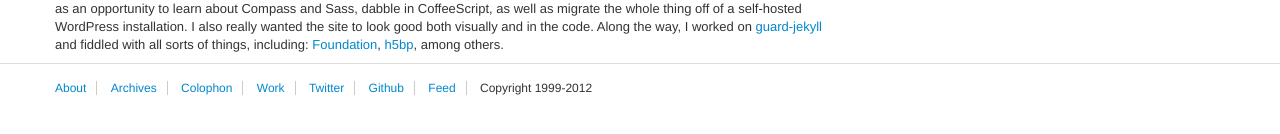
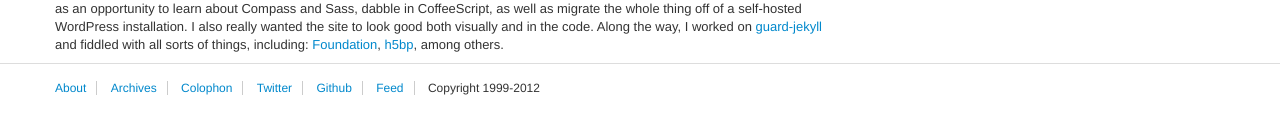
Before and after one commit to stve/stve.github.io, a Jekyll site: the page built from colophon.html, in a window 1280 px wide. Shown: the part 240-374 px from the top of the page. Built offline with Jekyll 4.4.1, drawn with Linux system fonts in a browser that asks for light colours; nearby versions of some CDN libraries; some web fonts are replaced; library files that are not in the unit come from our copies; Markdown is read by kramdown in place of the engine named in the settings; comment, search, counter and statistics services are not loaded.

Commit message:
remove work

```diff
--- a/_includes/footer.html
+++ b/_includes/footer.html
@@ -7,7 +7,6 @@
             <li><a href="/about.html" title="About">About</a></li>
             <li><a href="/archives.html" title="Archives">Archives</a></li>
             <li><a href="/colophon.html" title="Colophon">Colophon</a></li>
-            <li><a href="/work.html" title="Work">Work</a></li>
             <li><a href="https://twitter.com/anno" title="Twitter">Twitter</a></li>
             <li><a href="https://github.com/spagalloco" title="Github">Github</a></li>
             <li><a href="http://feeds.feedburner.com/flat" title="Feed">Feed</a></li>
--- a/work.html
+++ /dev/null
@@ -1,6 +0,0 @@
----
-layout: default
-title: Work
----
-
-Work goes here
```
